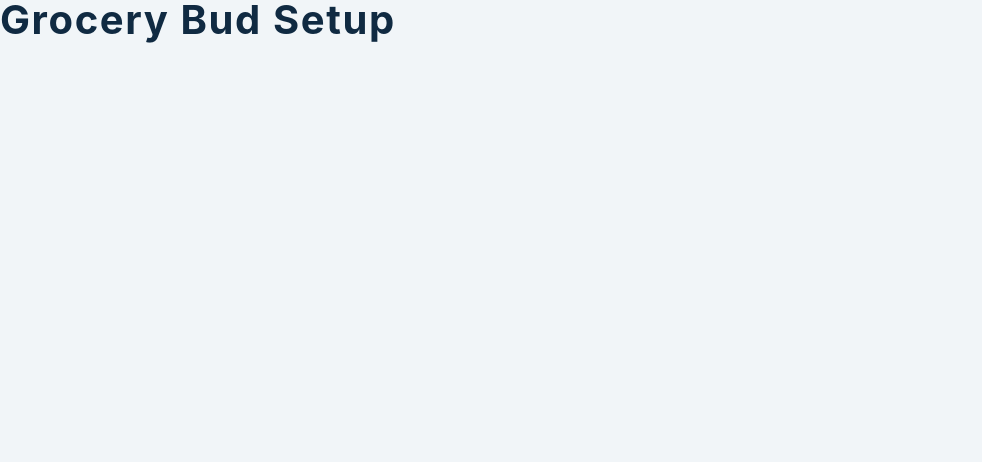
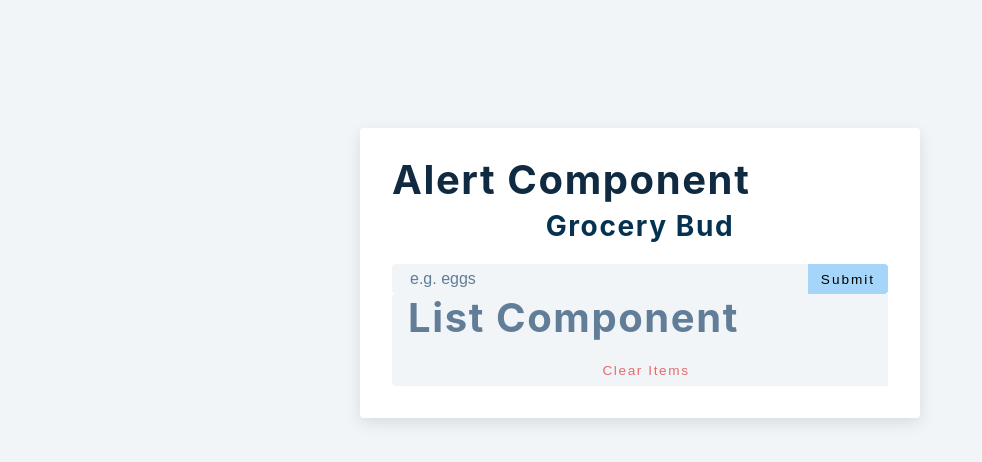
Before and after one commit to isabelchua/react-projects, a React (Create React App) app in the folder 10-grocery-bud/setup/: page / in a window 1280 px wide. Shown: the top 462 px of the page, without its empty margins (0-982 px from the left). Built offline with nearby package versions, Linux system fonts and the light colour scheme.

Commit message:
structure in place

```diff
--- a/10-grocery-bud/setup/src/App.js
+++ b/10-grocery-bud/setup/src/App.js
@@ -8,8 +8,36 @@ function App() {
 	const [isEditing, setEditing] = useState(false);
 
 	const [editID, setEditId] = useState(null);
-	const [alert, setAlert] = useState({});
-	return <h2>grocery bud setup</h2>;
+	const [alert, setAlert] = useState({ show: true, msg: "", type: "" });
+
+	const handleSubmit = e => {
+		e.preventDefault();
+		console.log("hello");
+	};
+	return (
+		<section className="section-center">
+			<form className="grocery-form" onSubmit={handleSubmit}>
+				{alert.show && <Alert />}
+				<h3>grocery bud</h3>
+				<div className="form-control">
+					<input
+						type="text"
+						className="grocery"
+						placeholder="e.g. eggs"
+						value={name}
+						onChange={e => setName(e.target.value)}
+					/>
+					<button type="submit" className="submit-btn">
+						{isEditing ? "edit" : "submit"}
+					</button>
+				</div>
+			</form>
+			<div className="grocery">
+				<List />
+				<button className="clear-btn"> clear items</button>
+			</div>
+		</section>
+	);
 }
 
 export default App;
```
